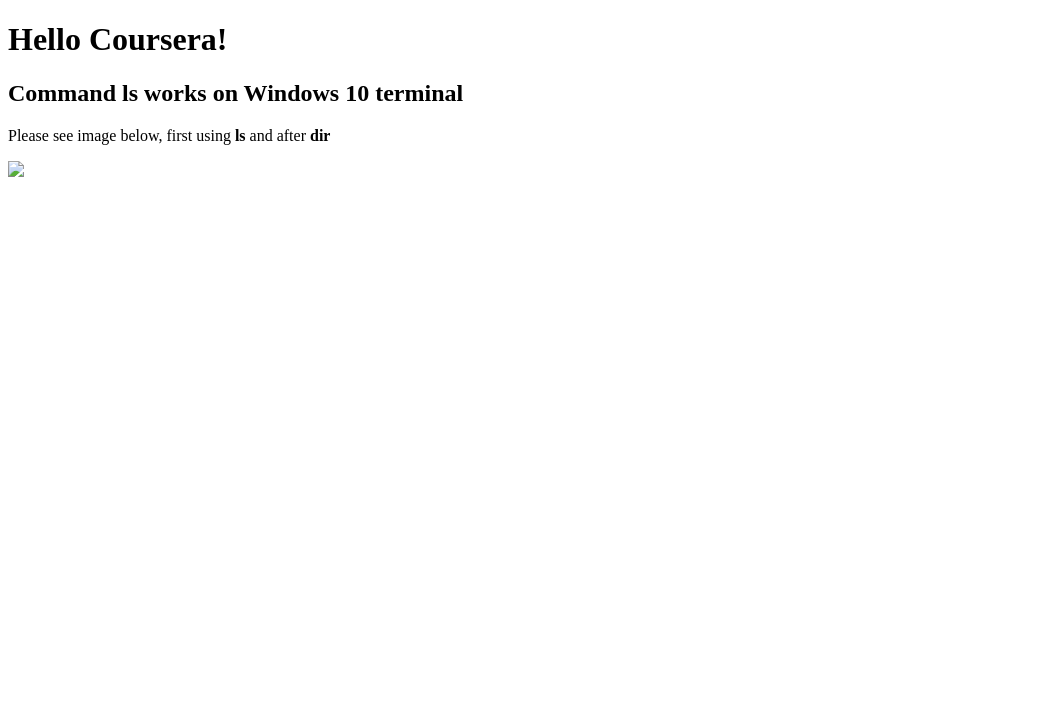
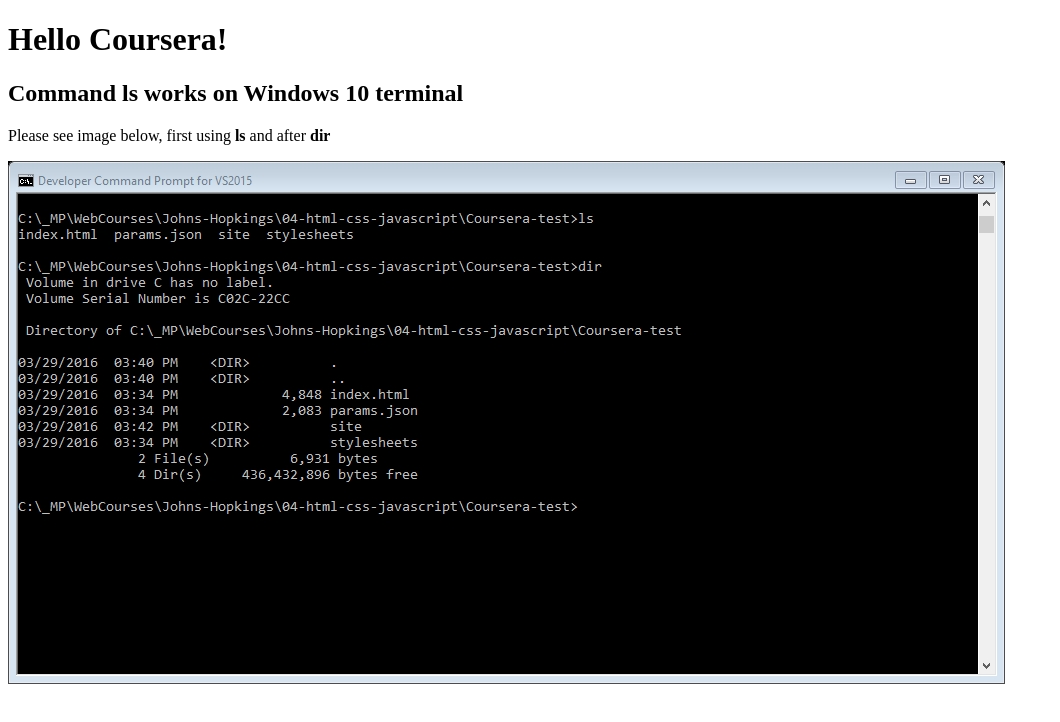
Before and after one commit to MariaProiete/Coursera-test, a plain HTML site: page site/index.html in a window 1280 px wide. Shown: the whole page, without its empty margins (0-1060 px from the left). Drawn offline with Linux system fonts and the light colour scheme; the site is published under a folder, as on GitHub Pages, so addresses that start at the root find nothing.

Commit message:
Update image src

```diff
--- a/site/index.html
+++ b/site/index.html
@@ -7,6 +7,6 @@
 	<h1>Hello Coursera!</h1>
 	<h2>Command ls works on Windows 10 terminal</h2>
 	<p>Please see image below, first using <strong>ls</strong> and after <strong>dir</strong></p>
-	<img src="/img/cmd-ls-dir.jpg">
+	<img src="img/cmd-ls-dir.jpg" alt="command prompt window">
 </body>
 </html>
```
